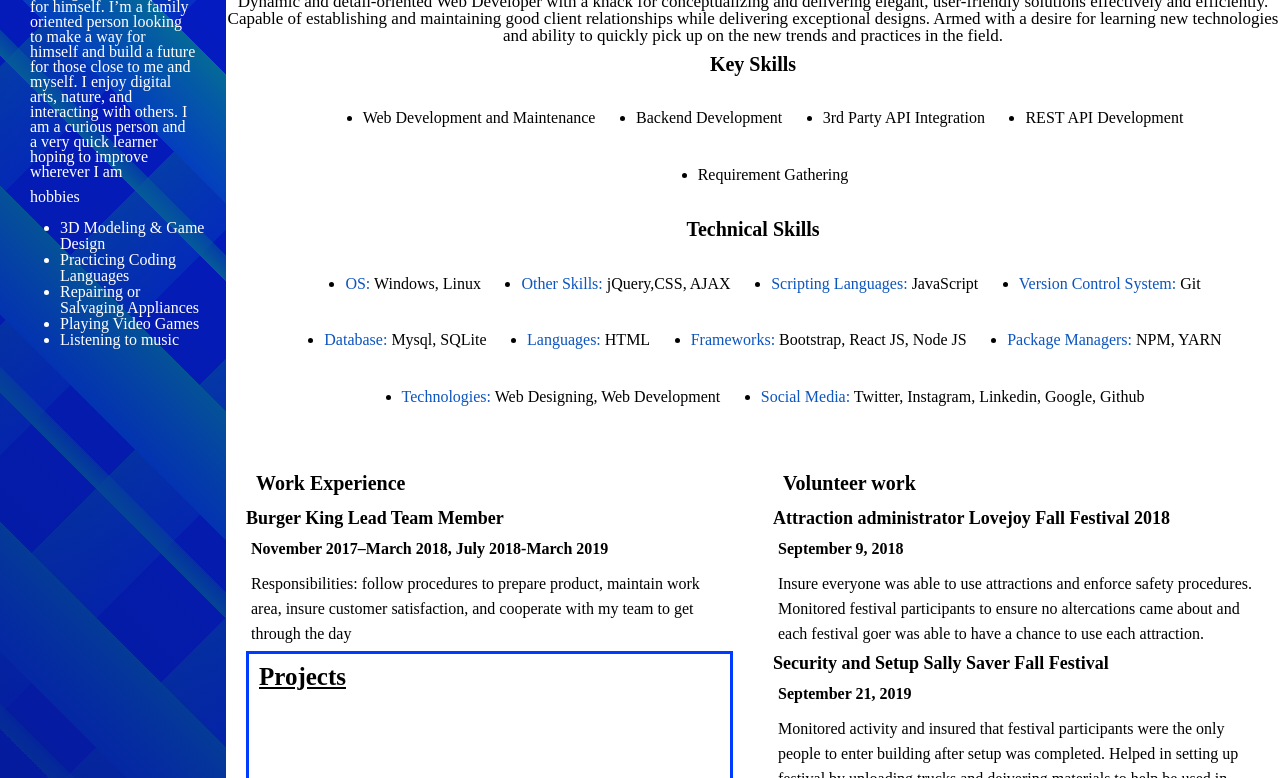
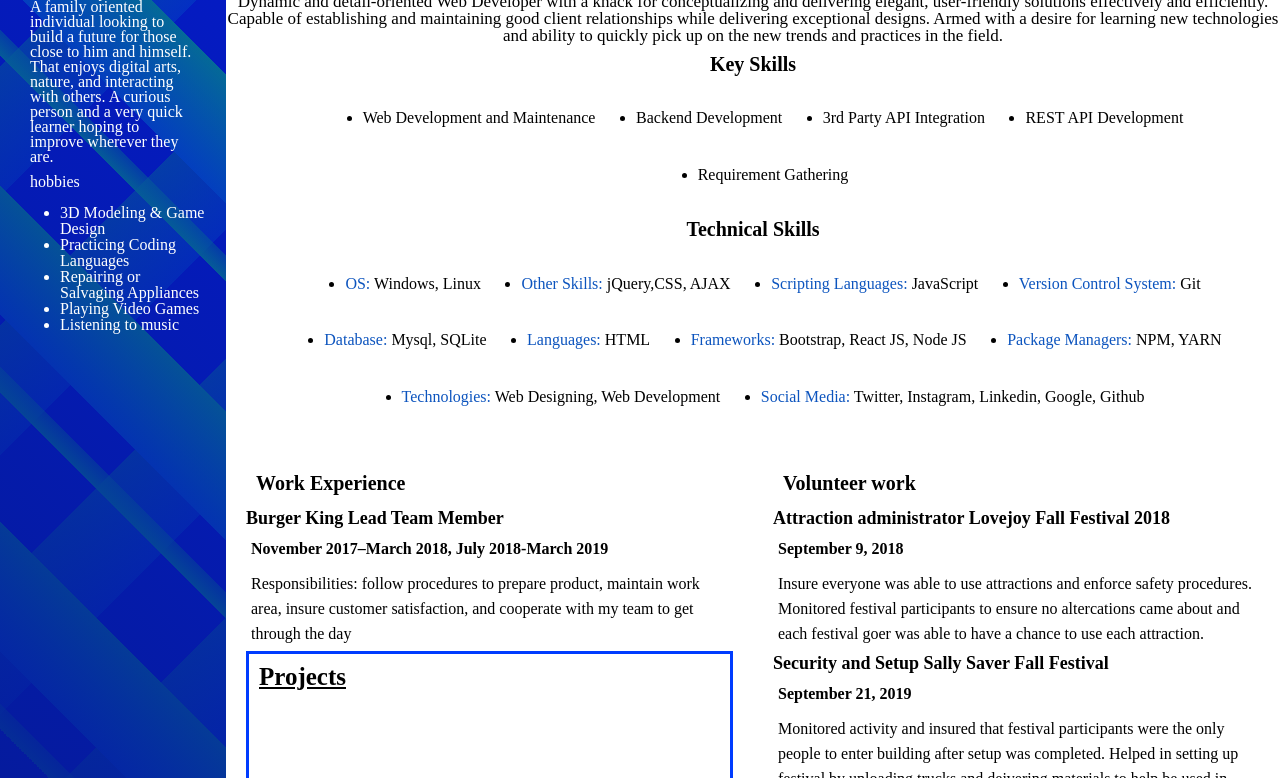
Before and after one commit to Aquariax/Aquariax.github.io, a website: page index.html in a window 1280 px wide. Shown: the part 322-1100 px from the top of the page. Drawn offline with Linux system fonts and the light colour scheme.

Commit message:
revising spelling

```diff
--- a/index.html
+++ b/index.html
@@ -16,7 +16,7 @@
                 <h4>Lambda School | 2018-2019</h4>
 
                 <h3>Bio</h3>
-                <p>My name is Robert Harris a recent a guy looking to make a way for himself. I’m a family oriented person looking to make a way for himself and build a future for those close to me and myself. I enjoy digital arts, nature, and interacting with others. I am a curious person and a very quick learner hoping to improve wherever I am</p>
+                <p>My name is Robert Harris, a guy looking to make a way for himself. A family oriented individual looking to build a future for those close to him and himself. That enjoys digital arts, nature, and interacting with others. A curious person and a very quick learner hoping to improve wherever they are.</p>
 
             </div>
             <div class="hobbies">
```
